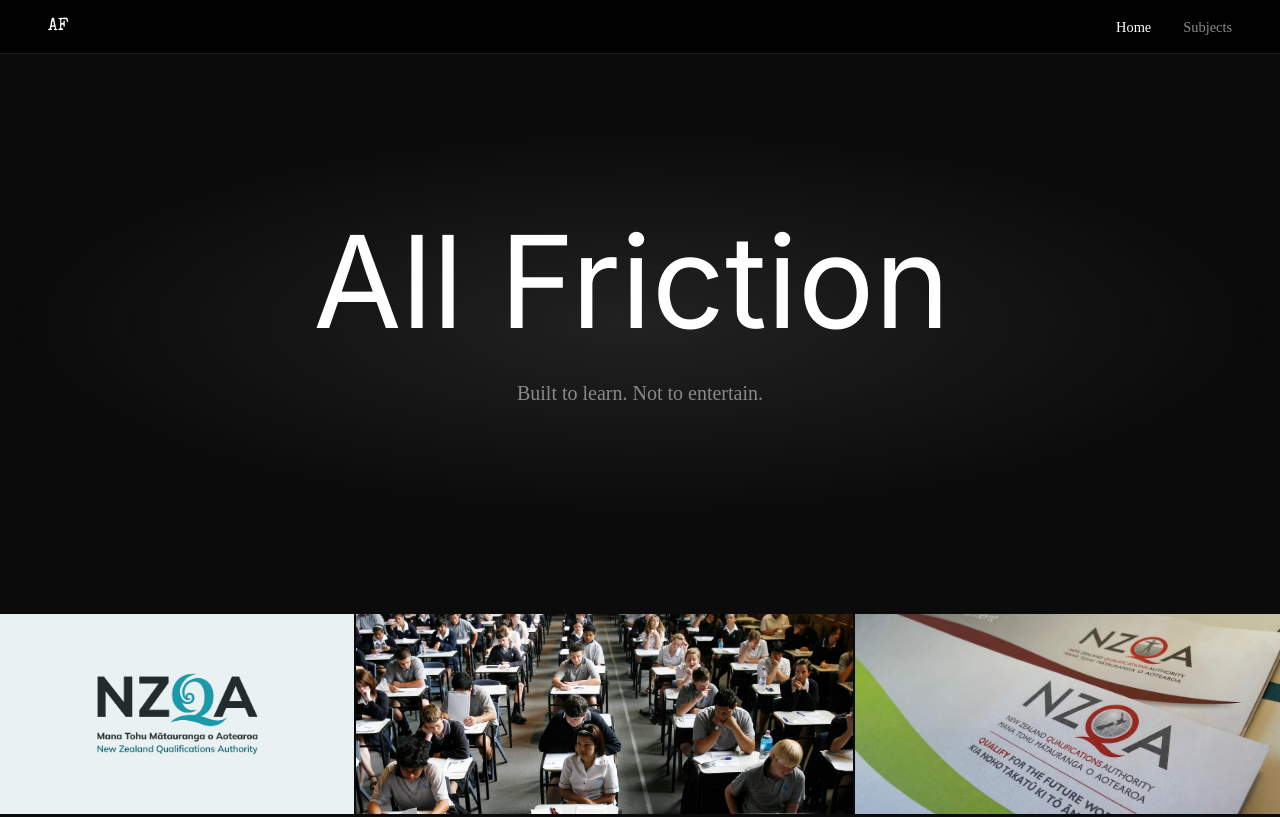
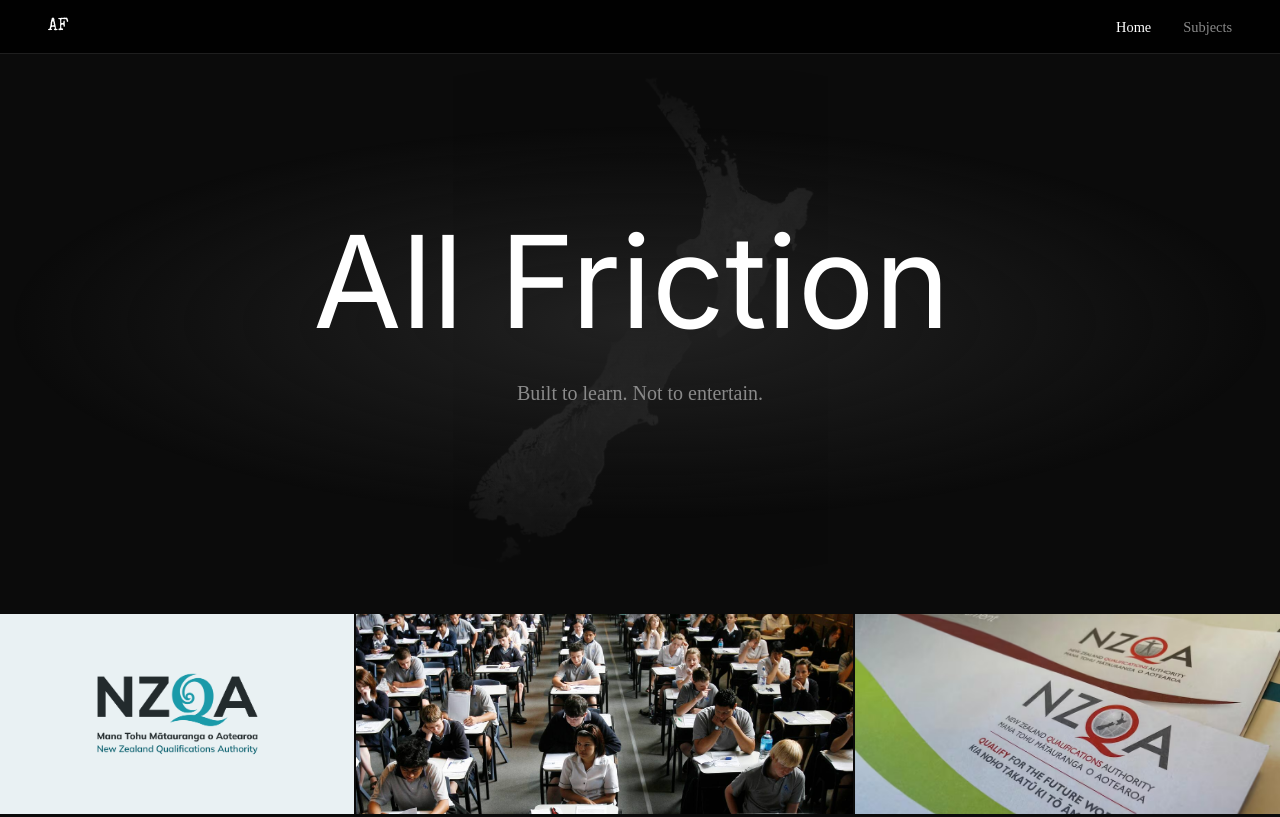
Before and after one commit to JaydenBuntting/V2, a plain HTML site: page index.html in a window 1280 px wide. Shown: the top 817 px of the page. Drawn offline with nearby package versions, Linux system fonts and the light colour scheme; the site is published under a folder, as on GitHub Pages, so addresses that start at the root find nothing.

Commit message:
Update style.css

```diff
--- a/style.css
+++ b/style.css
@@ -24,7 +24,7 @@ body::before {
   width: 1000px;
   height: 500px;
 
-  background: url("/map-modified-modified.jpg") center / contain no-repeat;
+  background: url("map-modified-modified.jpg") center / contain no-repeat;
 
   opacity: 0.15;
   z-index: 0;
```
